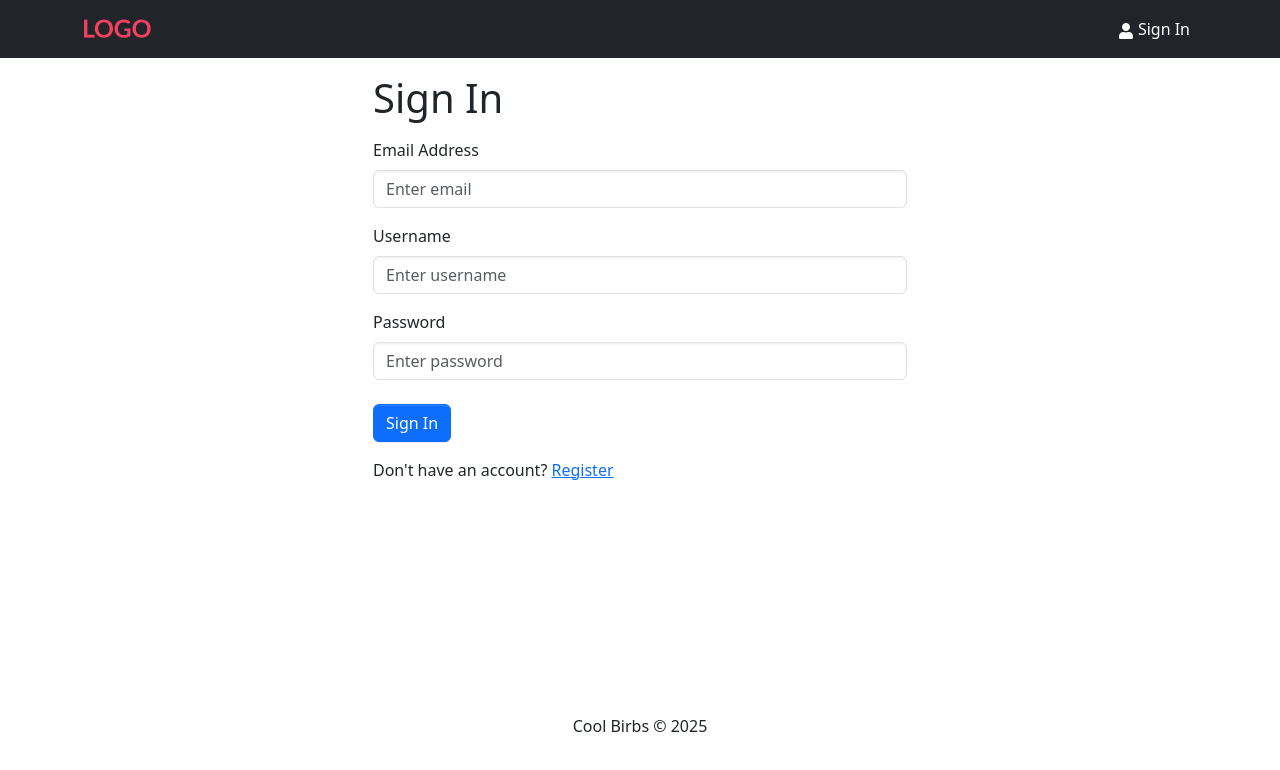
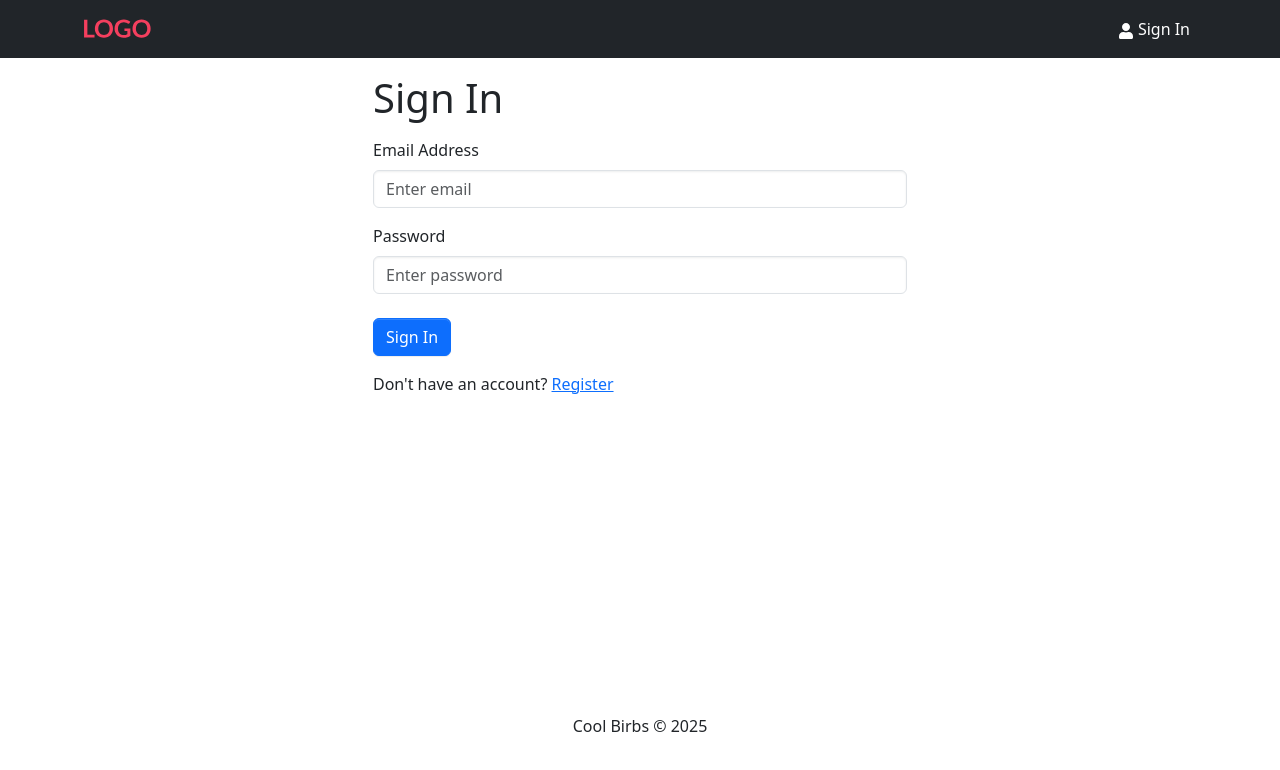
Before and after one commit to almalcaal/cool-birbs, a React (Vite) app in the folder frontend/: page /login in a window 1280 px wide. Shown: the top 770 px of the page. Built offline with nearby package versions, Linux system fonts and the light colour scheme.

Commit message:
frontend - user logout

```diff
--- a/frontend/src/components/common/Header.component.jsx
+++ b/frontend/src/components/common/Header.component.jsx
@@ -1,17 +1,28 @@
 import { Navbar, Nav, Container, NavDropdown } from "react-bootstrap";
-
 import { FaUser } from "react-icons/fa";
-
 import logo from "../../assets/logo.svg";
-
 import { LinkContainer } from "react-router-bootstrap";
-import { useSelector } from "react-redux";
+import { useSelector, useDispatch } from "react-redux";
+import { useLogoutMutation } from "../../slices/usersApi.slice.js";
+import { logout } from "../../slices/auth.slice.js";
+import { useNavigate } from "react-router-dom";
 
 const Header = () => {
   const { userInfo } = useSelector((state) => state.auth);
 
-  const logoutHandler = () => {
-    console.log("logout");
+  const dispatch = useDispatch();
+  const navigate = useNavigate();
+
+  const [logoutApiCall] = useLogoutMutation();
+
+  const logoutHandler = async () => {
+    try {
+      await logoutApiCall().unwrap();
+      dispatch(logout());
+      navigate("/login");
+    } catch (err) {
+      console.error(err);
+    }
   };
 
   return (
--- a/frontend/src/screens/common/Login.screen.jsx
+++ b/frontend/src/screens/common/Login.screen.jsx
@@ -11,7 +11,6 @@ import { setCredentials } from "../../slices/auth.slice.js";
 import { toast } from "react-toastify";
 
 const LoginScreen = () => {
-  const [username, setUsername] = useState("");
   const [email, setEmail] = useState("");
   const [password, setPassword] = useState("");
 
@@ -35,7 +34,7 @@ const LoginScreen = () => {
   const submitHandler = async (e) => {
     e.preventDefault();
     try {
-      const res = await login({ email, username, password }).unwrap();
+      const res = await login({ email, password }).unwrap();
       dispatch(setCredentials({ ...res }));
       navigate(redirect);
     } catch (err) {
@@ -56,17 +55,6 @@ const LoginScreen = () => {
             placeholder="Enter email"
             value={email}
             onChange={(e) => setEmail(e.target.value)}
-          ></Form.Control>
-        </Form.Group>
-
-        <Form.Group className="my-3" controlId="username">
-          <Form.Label>Username</Form.Label>
-
-          <Form.Control
-            type="username"
-            placeholder="Enter username"
-            value={username}
-            onChange={(e) => setUsername(e.target.value)}
           ></Form.Control>
         </Form.Group>
 
--- a/frontend/src/slices/auth.slice.js
+++ b/frontend/src/slices/auth.slice.js
@@ -14,9 +14,13 @@ const authSlice = createSlice({
       state.userInfo = action.payload;
       localStorage.setItem("userInfo", JSON.stringify(action.payload));
     },
+    logout: (state, action) => {
+      state.userInfo = null;
+      localStorage.removeItem("userInfo");
+    },
   },
 });
 
-export const { setCredentials } = authSlice.actions;
+export const { setCredentials, logout } = authSlice.actions;
 
 export default authSlice.reducer;
--- a/frontend/src/slices/usersApi.slice.js
+++ b/frontend/src/slices/usersApi.slice.js
@@ -11,7 +11,13 @@ export const usersApiSlice = apiSlice.injectEndpoints({
         body: data,
       }),
     }),
+    logout: builder.mutation({
+      query: () => ({
+        url: `${USERS_URL}/logout`,
+        method: "POST",
+      }),
+    }),
   }),
 });
 
-export const { useLoginMutation } = usersApiSlice;
+export const { useLoginMutation, useLogoutMutation } = usersApiSlice;
```
